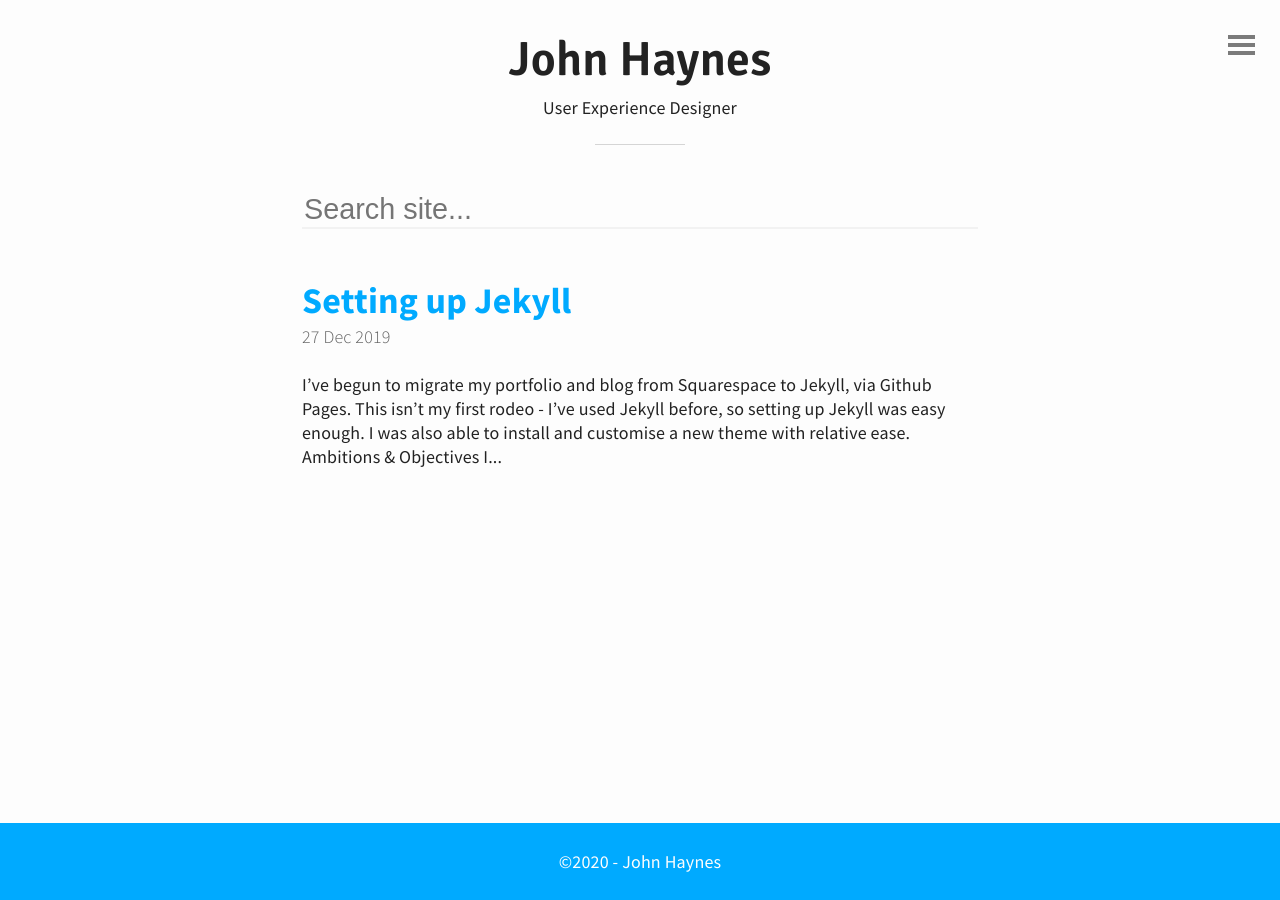
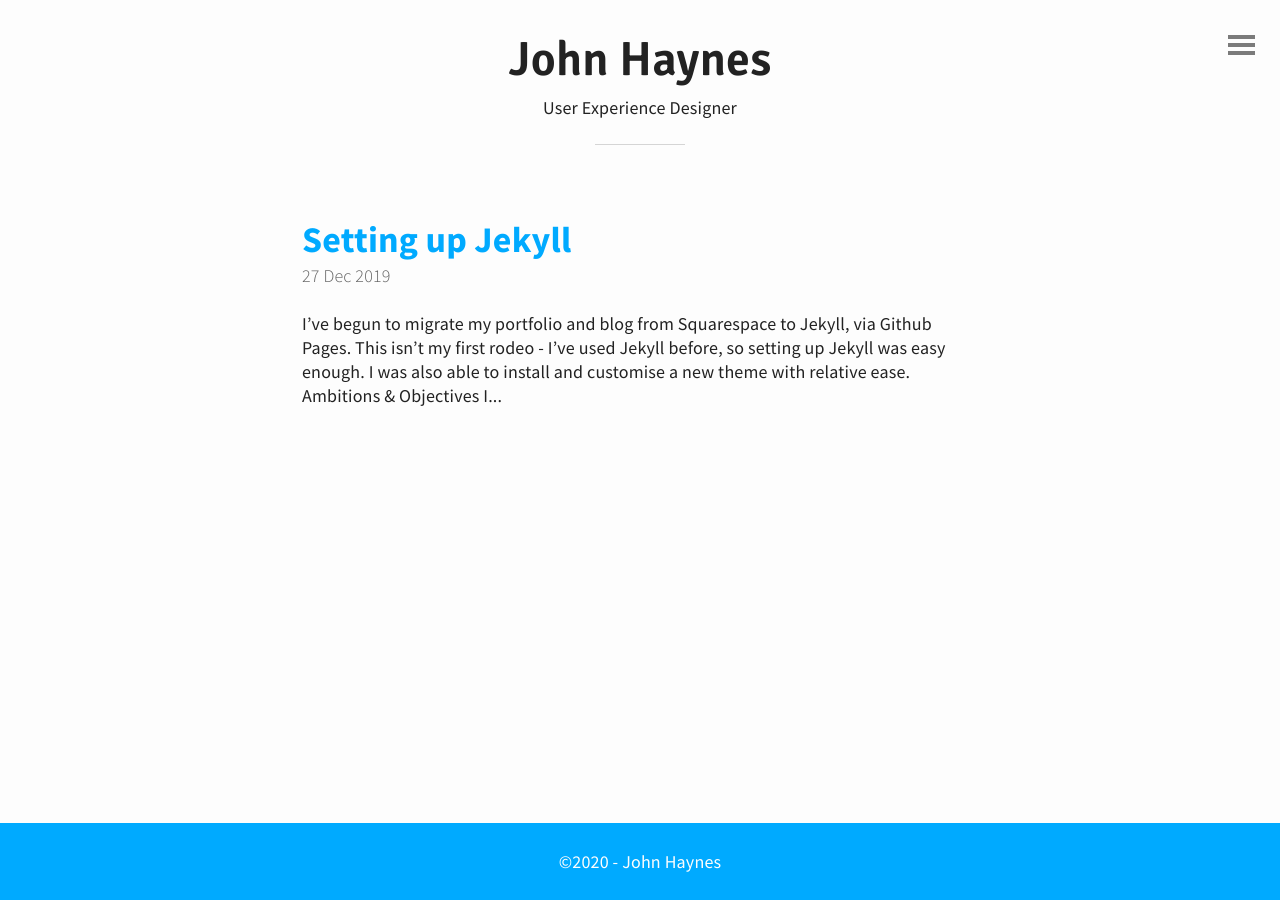
Before and after one commit to johnhayn-es/johnhayn-es, a Jekyll site: the page built from index.html, in a window 1280 px wide. Built offline with Jekyll 4.4.1, drawn with Linux system fonts in a browser that asks for light colours; the list of posts is cut into pages by our own code; comment, search, counter and statistics services are not loaded.

Commit message:
Removed search
To reinstall

```diff
--- a/_layouts/default.html
+++ b/_layouts/default.html
@@ -26,10 +26,9 @@
 
 		<main>
       <!-- Search -->
-      <input type="text" id="search-input" placeholder="Search site...">
+      <!-- <input type="text" id="search-input" placeholder="Search site...">
       <ul id="results-container"></ul>
-      <!-- or without installing anything -->
-      <script src="https://unpkg.com/simple-jekyll-search/dest/simple-jekyll-search.min.js"></script>
+      <script src="https://unpkg.com/simple-jekyll-search/dest/simple-jekyll-search.min.js"></script> -->
 
 			{{ content }}
 
```
